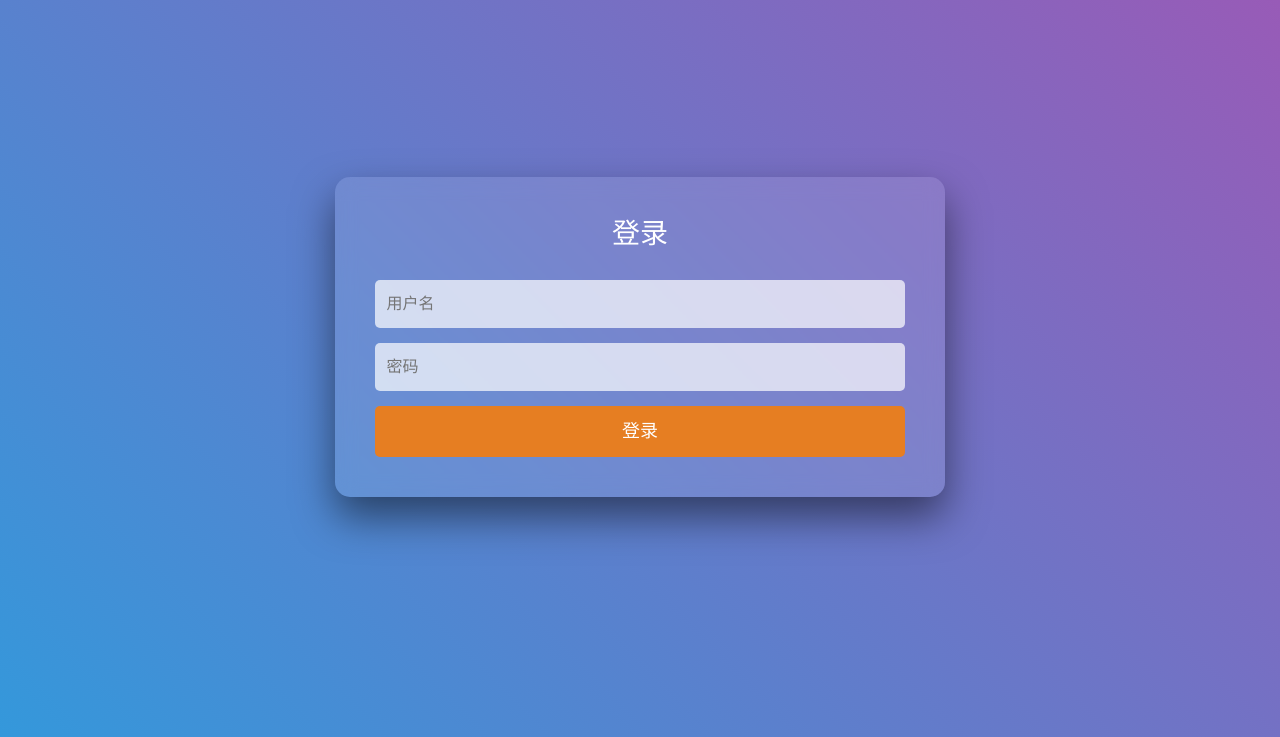
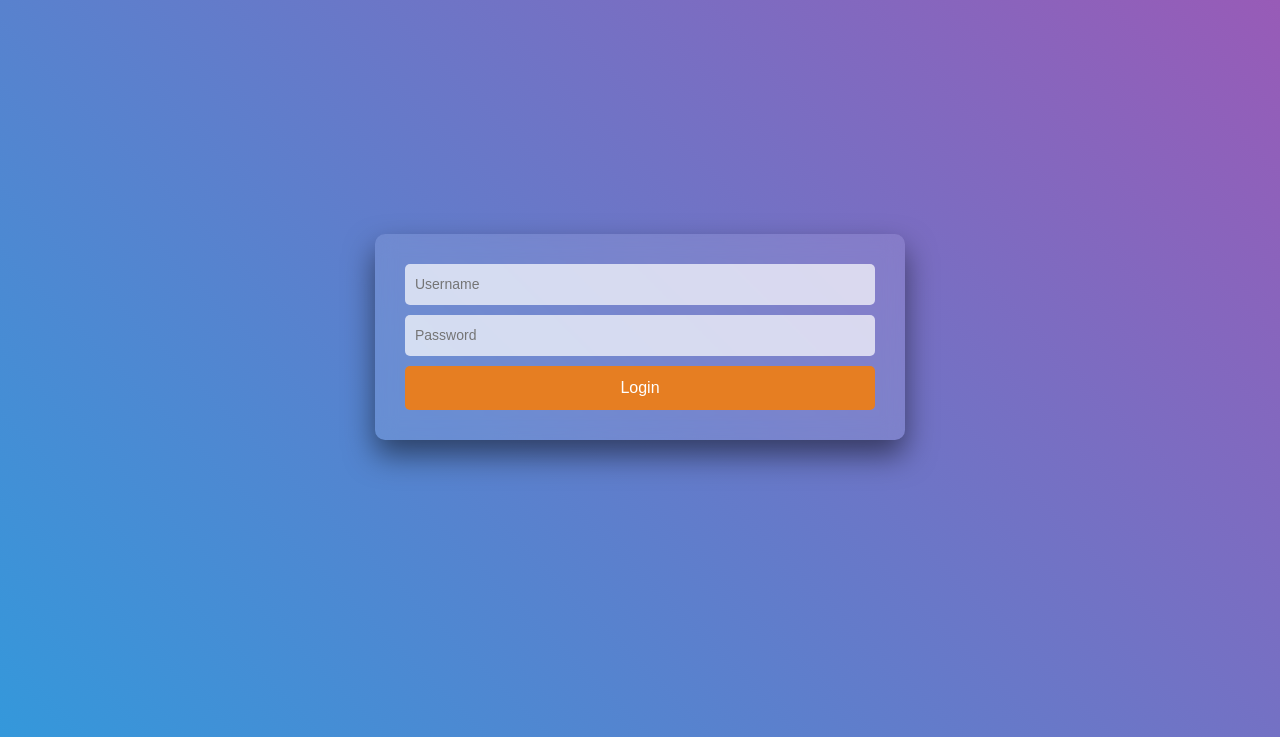
Before and after one commit to passeway/naiveproxy, a plain HTML site: page index.html in a window 1280 px wide. Shown: the part 63-800 px from the top of the page. Drawn offline with nearby package versions, Linux system fonts and the light colour scheme.

Commit message:
Update index.html

```diff
--- a/index.html
+++ b/index.html
@@ -1,8 +1,8 @@
 <!DOCTYPE html>
-<html lang="zh-CN">
+<html lang="en">
 <head>
     <meta charset="UTF-8">
-    <title>网盘登录页面</title>
+    <title>Cloud Drive Login</title>
     <link rel="stylesheet" href="https://cdnjs.cloudflare.com/ajax/libs/font-awesome/6.0.0/css/all.min.css">
     <link rel="stylesheet" href="https://cdnjs.cloudflare.com/ajax/libs/bootstrap/5.3.0/css/bootstrap.min.css">
     <style>
@@ -28,39 +28,34 @@
 
         .login-box {
             background: rgba(255, 255, 255, 0.1);
-            padding: 40px;
-            border-radius: 15px;
+            padding: 30px;
+            border-radius: 10px;
             text-align: center;
-            box-shadow: 0 20px 40px rgba(0, 0, 0, 0.5);
+            box-shadow: 0 15px 30px rgba(0, 0, 0, 0.5);
             transition: transform 0.3s ease;
             backdrop-filter: blur(10px);
         }
 
         .login-box:hover {
-            transform: scale(1.05);
-        }
-
-        .login-box h2 {
-            font-size: 28px;
-            margin-bottom: 30px;
+            transform: scale(1.10);
         }
 
         .login-box input {
             width: 100%;
-            padding: 12px;
+            padding: 10px;
             border: none;
             border-radius: 5px;
-            margin-bottom: 15px;
-            font-size: 16px;
+            margin-bottom: 10px;
+            font-size: 14px;
             background: rgba(255, 255, 255, 0.7);
             color: #333;
         }
 
         .login-box button {
-            padding: 12px;
+            padding: 10px;
             border: none;
             border-radius: 5px;
-            font-size: 18px;
+            font-size: 16px;
             background: #e67e22;
             color: white;
             cursor: pointer;
@@ -81,14 +76,13 @@
 </head>
 <body>
     <div class="header">
-        <i class="fa fa-cloud"></i> 我的网盘
+        <i class="fa fa-cloud"></i> My Cloud Drive
     </div>
 
     <div class="login-box">
-        <h2>登录</h2>
-        <input type="text" id="username" placeholder="用户名">
-        <input type="password" id="password" placeholder="密码">
-        <button id="login-button">登录</button>
+        <input type="text" id="username" placeholder="Username">
+        <input type="password" id="password" placeholder="Password">
+        <button id="login-button">Login</button>
         <div class="error" id="error-box"></div>
     </div>
 
@@ -99,21 +93,21 @@
         const errorBox = document.getElementById('error-box');
 
         loginButton.addEventListener('click', () => {
-            errorBox.style.display = 'none';  // 隐藏错误信息
+            errorBox.style.display = 'none'; // Hide error message
 
             const username = usernameInput.value.trim();
             const password = passwordInput.value.trim();
 
             if (username === '' || password === '') {
-                errorBox.textContent = "用户名和密码不能为空";
+                errorBox.textContent = "Username and password cannot be empty.";
                 errorBox.style.display = 'block';
                 return;
             }
 
-            if (username === 'admin' && password === 'password123') {
-                alert("登录成功！");
+            if (username === 'admin@123' && password === 'password123') {
+                alert("Login successful!");
             } else {
-                errorBox.textContent = "用户名或密码错误";
+                errorBox.textContent = "Incorrect username or password.";
                 errorBox.style.display = 'block';
             }
         });
```
